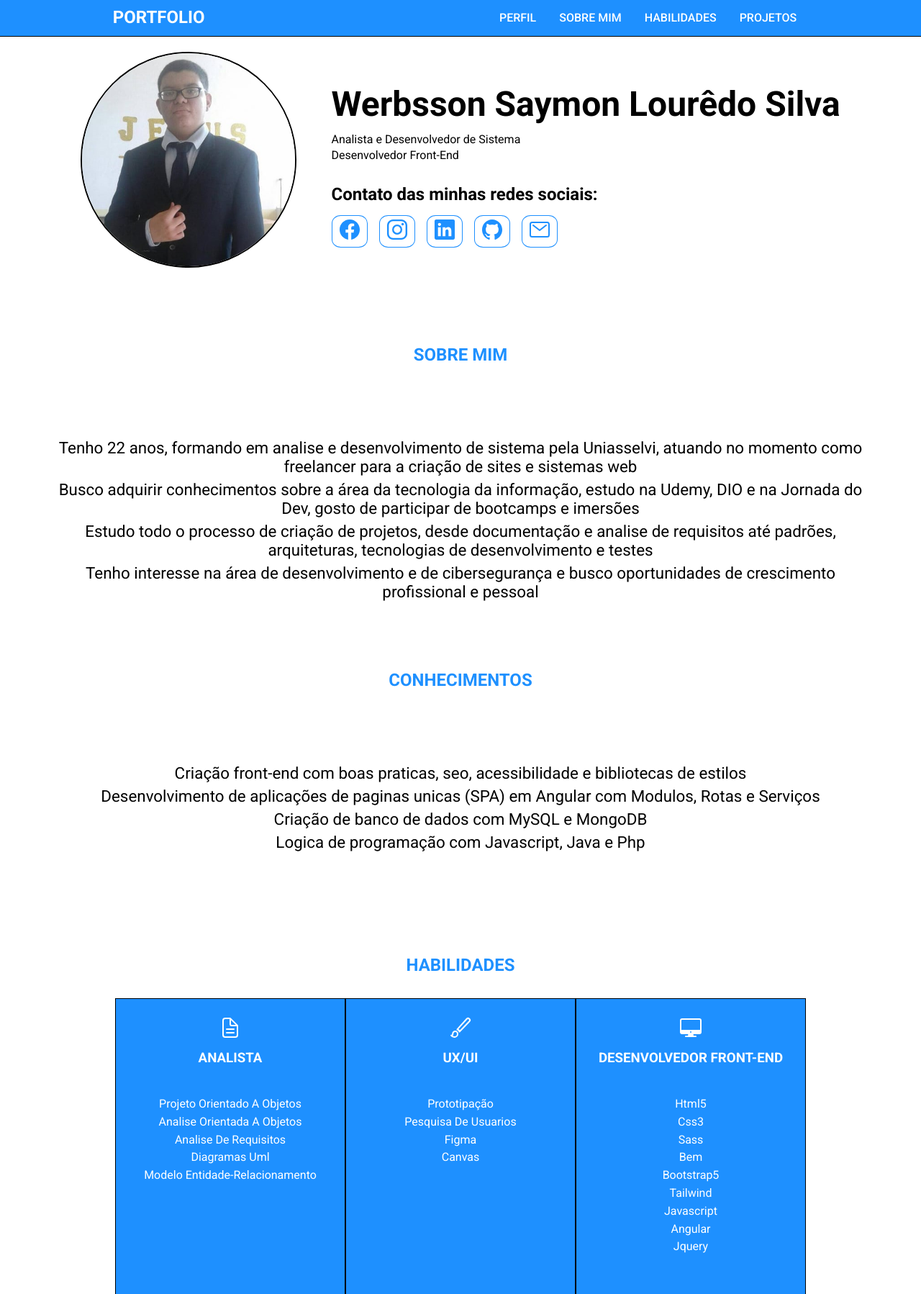
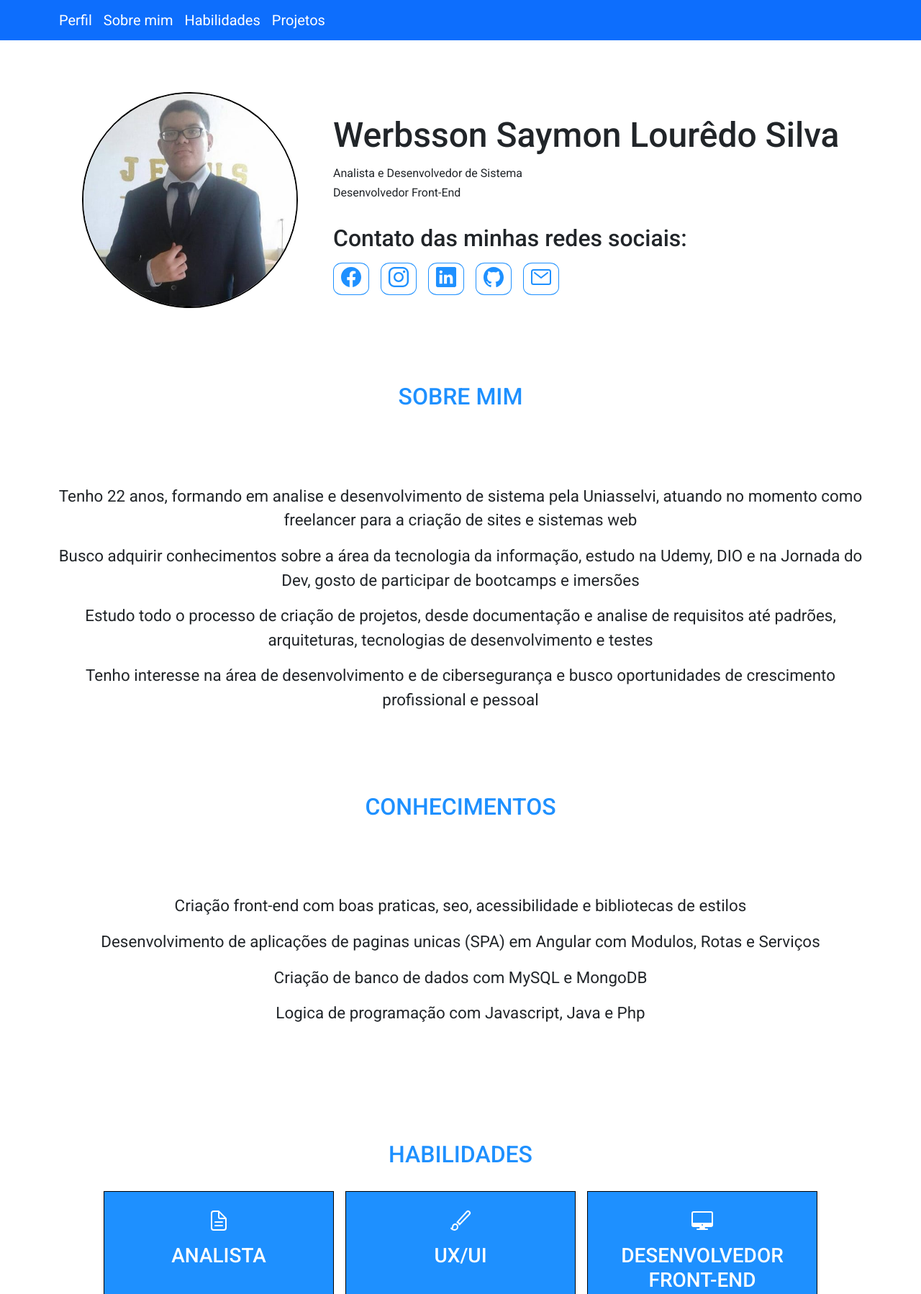
Before and after one commit to WerbssonSaymon/portfolio, a plain HTML site: page index.html in a window 1280 px wide. Shown: the top 1798 px of the page at 72% size. Drawn offline with nearby package versions, Linux system fonts and the light colour scheme.

Commit message:
:heavy_plus_sign: build: Adicionado Bootstrap5 e modificado Header

```diff
--- a/index.html
+++ b/index.html
@@ -9,19 +9,45 @@
     <link href="https://fonts.googleapis.com/css2?family=Roboto:wght@100;400;500;700;900&display=swap" rel="stylesheet">
     <link rel="stylesheet" href="./src/styles/media.css">
     <link rel="stylesheet" href="./src/styles/main.css">
+    <link href="https://cdn.jsdelivr.net/npm/bootstrap@5.3.3/dist/css/bootstrap.min.css" rel="stylesheet" integrity="sha384-QWTKZyjpPEjISv5WaRU9OFeRpok6YctnYmDr5pNlyT2bRjXh0JMhjY6hW+ALEwIH" crossorigin="anonymous">
 </head>
 <body>
-    <header class="container__menu">
-        <h3 class="logo">Portfolio</h3>
-            <nav>
+    <!-- <header class="container__menu">
+        <h3 class="logo">Portfolio</h3> -->
+            <!-- <nav>
                 <ul class="menu dropdown-content">
                     <li class="menu__item"><a class="menu__link" href="#profile">Perfil</a></li>
                     <li class="menu__item"><a class="menu__link" href="#about">Sobre mim</a></li>
                     <li class="menu__item"><a class="menu__link" href="#abilities">Habilidades</a></li>
                     <li class="menu__item"><a class="menu__link" href="#projects">Projetos</a></li>
                 </ul>
-            </nav>
-    </header>
+            </nav>   -->
+        <header class="bg-primary" style="width: 100vw;">
+            <nav class="navbar navbar-expand-lg navbar-light bg-primary container" style="width: 100vw;">
+                <div class="container-fluid">
+                  <a class="navbar-brand" href="#profile">Perfil</a>
+                  <button class="navbar-toggler" type="button" data-bs-toggle="collapse" data-bs-target="#navbarSupportedContent" aria-controls="navbarSupportedContent" aria-expanded="false" aria-label="Toggle navigation">
+                    <span class="navbar-toggler-icon"></span>
+                  </button>
+                  <div class="collapse navbar-collapse" id="navbarSupportedContent">
+                    <ul class="navbar-nav me-auto mb-2 mb-lg-0">
+                      <li class="nav-item">
+                        <a class="navbar-brand" aria-current="page" href="#about">Sobre mim</a>
+                      </li>
+                      <li class="nav-item">
+                        <a class="navbar-brand" href="#abilities">Habilidades</a>
+                      </li>
+                      <li class="nav-item">
+                        <a class="navbar-brand" href="#projects">Projetos</a>
+                      </li>
+                    </ul>
+                  </div>
+                </div>
+              </nav>
+        </header>
+
+
+    <!-- </header> -->
 
     <section id="profile" class="container__profile">
         <div class="profile__image">
@@ -92,7 +118,7 @@
             <articles class="abilities__card">
                 <div>
                     <ion-icon name="desktop-outline" size="large" class="icon"></ion-icon>
-                    <h3>desenvolvedor front-end</h3>
+                    <h3>desenvolvedor<br> front-end</h3>
                 </div>
                 <ul>
                     <li>html5</li>
@@ -111,7 +137,7 @@
             <articles class="abilities__card">
                 <div>
                     <ion-icon name="construct-outline" size="large" class="icon"></ion-icon>
-                    <h3>desenvolvedor back-end</h3>
+                    <h3>desenvolvedor <br> back-end</h3>
                 </div>
                 <ul>
                     <li>java</li>
@@ -180,6 +206,7 @@
         <p class="footer__text"><a href="https://github.com/WerbssonSaymon">werbsson saymon</a></p>
     </footer>
 
+    <script src="https://cdn.jsdelivr.net/npm/bootstrap@5.3.3/dist/js/bootstrap.bundle.min.js" integrity="sha384-YvpcrYf0tY3lHB60NNkmXc5s9fDVZLESaAA55NDzOxhy9GkcIdslK1eN7N6jIeHz" crossorigin="anonymous"></script>
     <!-- Biblioteca de icones -->
     <script type="module" src="https://unpkg.com/ionicons@7.1.0/dist/ionicons/ionicons.esm.js"></script>
     <script nomodule src="https://unpkg .com/ionicons@7.1.0/dist/ionicons/ionicons.js"> </script>
--- a/src/styles/main.css
+++ b/src/styles/main.css
@@ -153,6 +153,7 @@ body {
     justify-content: center;
     flex-direction: row;
     flex-wrap: wrap;
+    gap: 1rem;
 }
 
 .abilities__card {
@@ -175,6 +176,15 @@ body {
 .abilities__card > div > h3 {
     margin: 1rem 0;
     text-transform: uppercase;
+    text-align: center;
+}
+
+.abilities__card > ul {
+    display: flex;
+    align-items: center;
+    justify-content: center;
+    flex-direction: column;
+    padding-left: 0;
 }
 
 .abilities__card > ul > li {
@@ -204,18 +214,19 @@ body {
 
 .projects__card {
     width: 20rem;
-    height: 22rem;
+    height: 28rem;
     display: flex;
     flex-direction: column;
     margin: 1rem 1rem;
     text-align: center;
-    overflow: hidden;
+    overflow: scroll;
     border-radius: 1rem;
 }
 
 .projects__card > h3 {
     margin: 1rem 0;
     text-transform: uppercase;
+    font-size: 1.5rem;
 }
 
 .projects__card > p {
```
